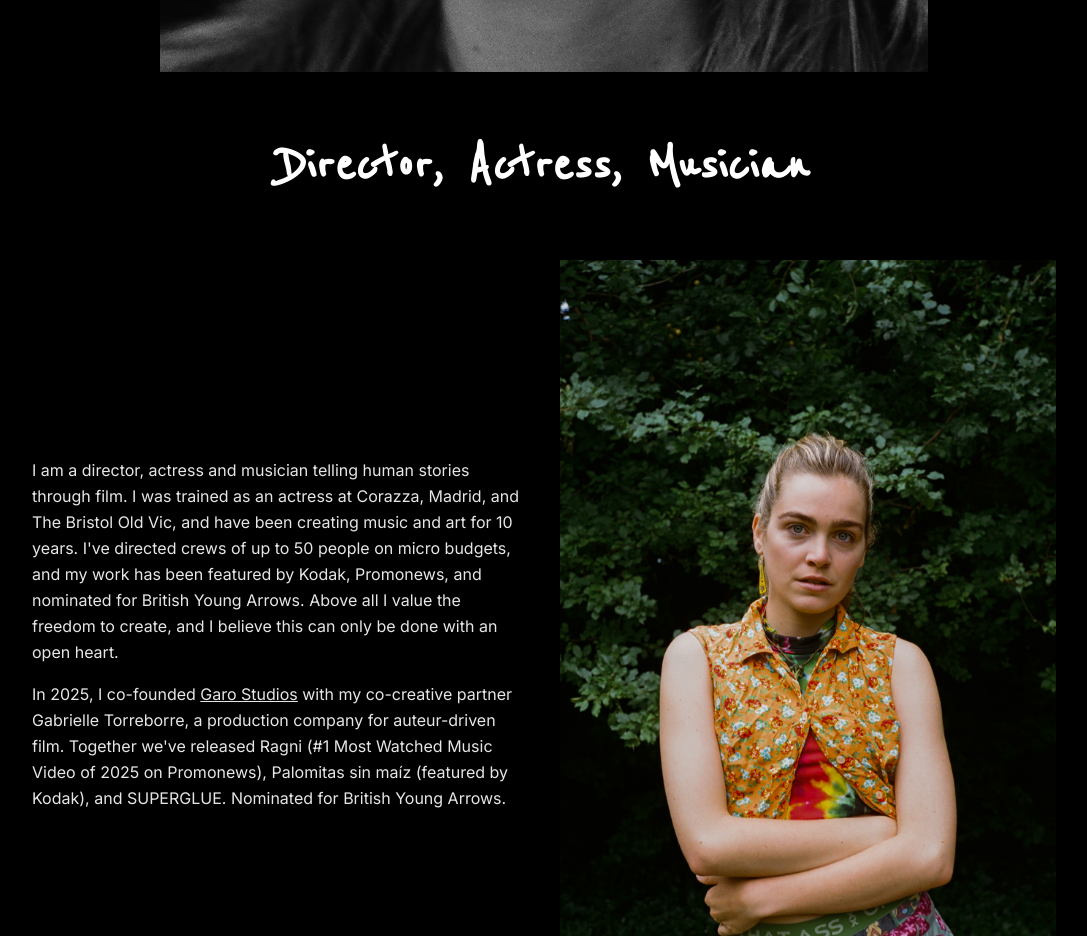
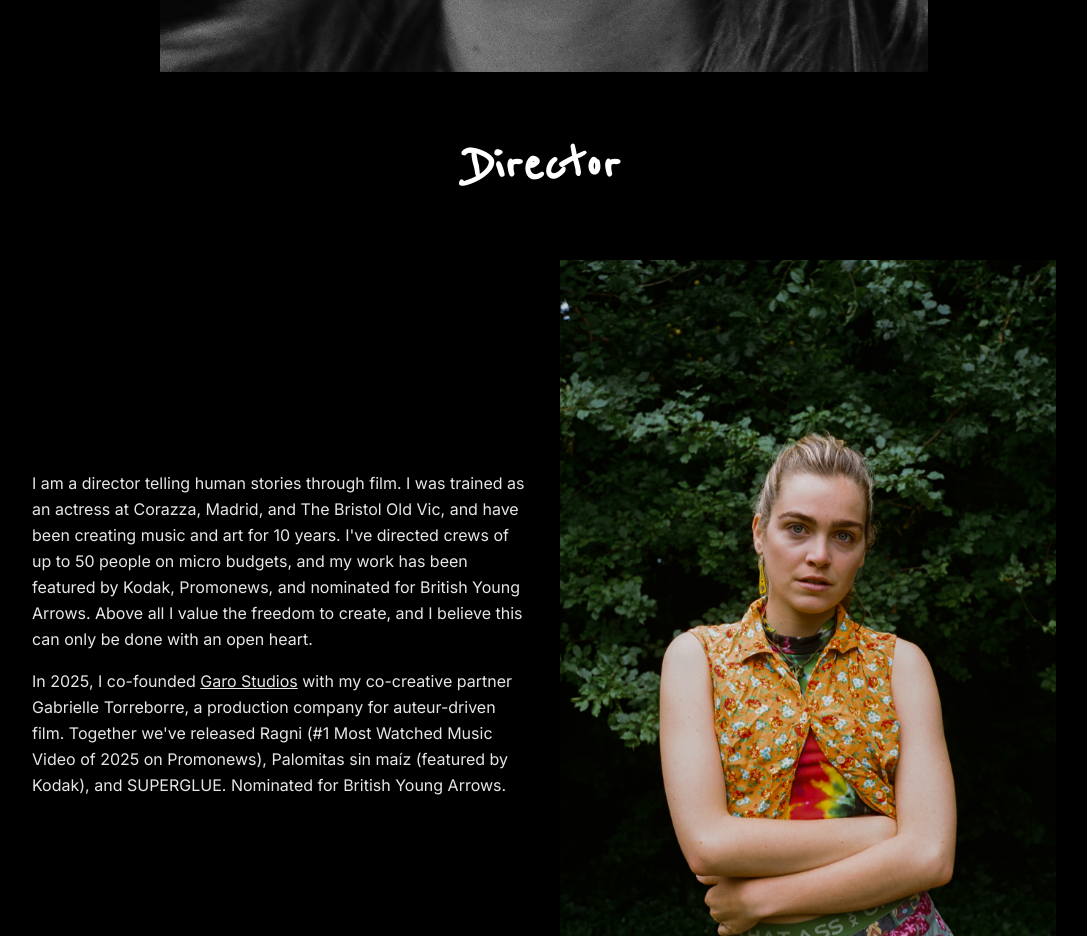
Before and after one commit to joehewett/coro, a React (Vite) app: page /me in a window 1280 px wide. Shown: the part 840-1776 px from the top of the page, without its empty margins (96-1183 px from the left). Built offline with nearby package versions, Linux system fonts and the light colour scheme.

Commit message:
Simplify MePage title to just Director
Co-Authored-By: Claude Opus 4.6 (1M context) <noreply@anthropic.com>

```diff
--- a/src/components/MePage.tsx
+++ b/src/components/MePage.tsx
@@ -25,7 +25,7 @@ const MePage: React.FC = () => {
           {/* Title */}
           <div className="w-full text-center">
             <h1 className="text-5xl md:text-6xl font-bold text-white font-handwritten">
-              Director, Actress, Musician
+              Director
             </h1>
           </div>
 
@@ -33,7 +33,7 @@ const MePage: React.FC = () => {
           <div className="grid grid-cols-1 md:grid-cols-2 gap-8 items-center">
             <div className="text-white/90 leading-relaxed space-y-4 text-base">
               <p>
-                I am a director, actress and musician telling human stories through film. I was trained as an actress at Corazza, Madrid, and The Bristol Old Vic, and have been creating music and art for 10 years. I've directed crews of up to 50 people on micro budgets, and my work has been featured by Kodak, Promonews, and nominated for British Young Arrows. Above all I value the freedom to create, and I believe this can only be done with an open heart.
+                I am a director telling human stories through film. I was trained as an actress at Corazza, Madrid, and The Bristol Old Vic, and have been creating music and art for 10 years. I've directed crews of up to 50 people on micro budgets, and my work has been featured by Kodak, Promonews, and nominated for British Young Arrows. Above all I value the freedom to create, and I believe this can only be done with an open heart.
               </p>
 
               <p>
```
